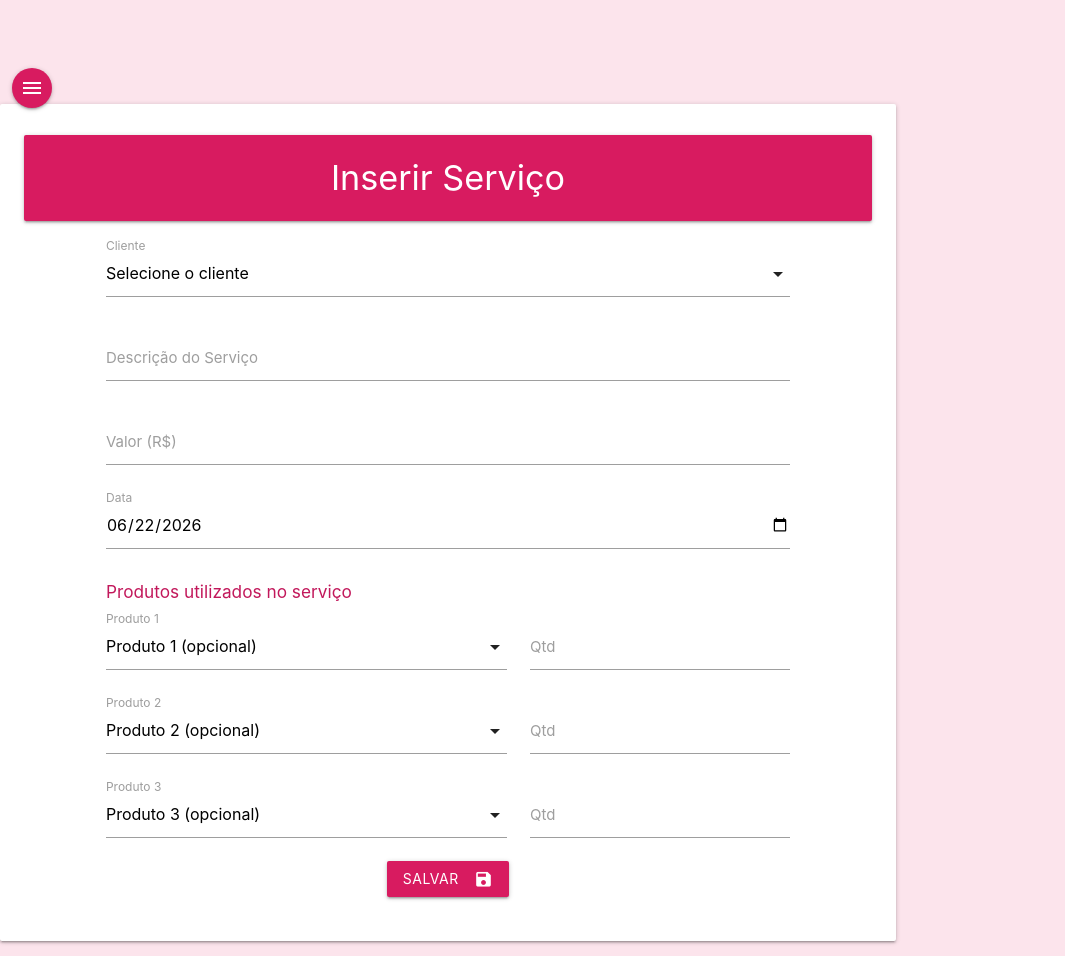
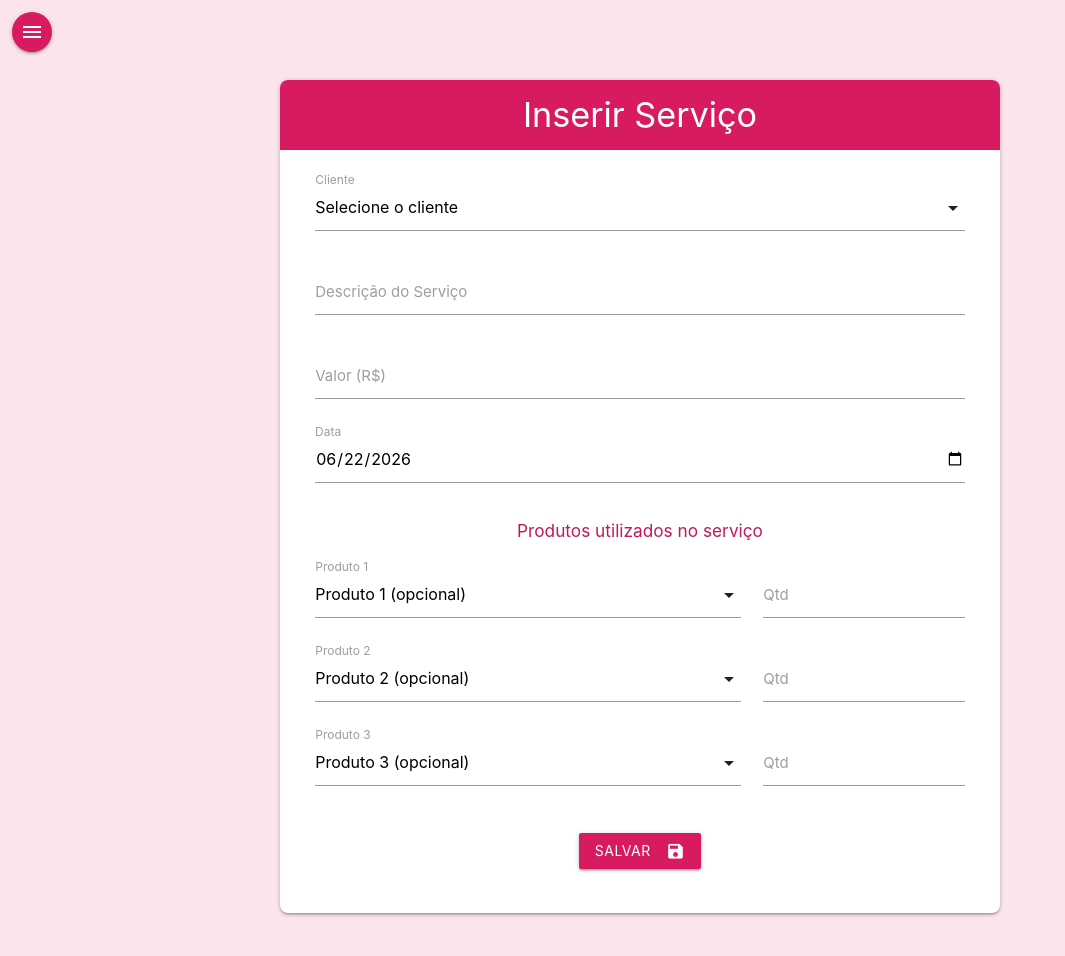
Before and after one commit to thiagocruzdev/gestao-estetica, a PHP site: page /VIEW/SERVICO/frminsservico.php in a window 1280 px wide. Shown: the whole page, without its empty margins (0-1065 px from the left). After the commit the page ends 916 px from the top, so only its background shows below. Run offline with PHP 8.4, Linux system fonts and the light colour scheme; the visitor is signed in with stand-in values (Sample User, id 1); data comes from the database, SQL or seed files in the repository; some libraries are stand-ins or nearby versions.

Commit message:
Centralizado menus

```diff
--- a/VIEW/SERVICO/frminsservico.php
+++ b/VIEW/SERVICO/frminsservico.php
@@ -12,6 +12,7 @@ $lstProduto = $dalProduto->Select();
 <html lang="pt-br">
 <head>
     <link rel="stylesheet" href="https://cdnjs.cloudflare.com/ajax/libs/materialize/1.0.0/css/materialize.min.css">
+    <link rel="stylesheet" href="/lpphpadst126/view/css/style.css">
     <script src="https://code.jquery.com/jquery-3.1.1.min.js"></script>
     <script src="https://cdnjs.cloudflare.com/ajax/libs/materialize/1.0.0/js/materialize.min.js"></script>
     <link href="https://fonts.googleapis.com/icon?family=Material+Icons" rel="stylesheet">
@@ -19,10 +20,11 @@ $lstProduto = $dalProduto->Select();
     <meta charset="UTF-8"><title>Inserir Serviço</title>
 </head>
 <body class="pink lighten-5">
-    <div class="container card-panel">
-        <h4 class="center pink darken-1 white-text card-panel">Inserir Serviço</h4>
+    <div class="pagina-formulario">
+        <div class="card-formulario card-formulario-largo card-panel">
+            <h4 class="center pink darken-1 white-text titulo-formulario">Inserir Serviço</h4>
             <form action="opinsservico.php" method="POST" class="row">
-            <div class="input-field col s10 offset-s1">
+                <div class="input-field col s12">
                     <select name="cliente" required>
                         <option value="" disabled selected>Selecione o cliente</option>
                         <?php foreach ($lstCliente as $cliente) { ?>
@@ -31,19 +33,19 @@ $lstProduto = $dalProduto->Select();
                     </select>
                     <label>Cliente</label>
                 </div>
-            <div class="input-field col s10 offset-s1">
+                <div class="input-field col s12">
                     <input type="text" name="descricao" required><label>Descrição do Serviço</label>
                 </div>
-            <div class="input-field col s10 offset-s1">
+                <div class="input-field col s12">
                     <input type="number" name="valor" step="0.01" required><label>Valor (R$)</label>
                 </div>
-            <div class="input-field col s10 offset-s1">
+                <div class="input-field col s12">
                     <input type="date" name="data_servico" required value="<?php echo date('Y-m-d'); ?>"><label class="active">Data</label>
                 </div>
 
-            <div class="col s10 offset-s1"><h6 class="pink-text text-darken-2">Produtos utilizados no serviço</h6></div>
+                <div class="col s12"><h6 class="pink-text text-darken-2 subtitulo-formulario">Produtos utilizados no serviço</h6></div>
 
-            <div class="input-field col s6 offset-s1">
+                <div class="input-field col s12 m8">
                     <select name="produto[]">
                         <option value="" selected>Produto 1 (opcional)</option>
                         <?php foreach ($lstProduto as $produto) { ?>
@@ -52,11 +54,11 @@ $lstProduto = $dalProduto->Select();
                     </select>
                     <label>Produto 1</label>
                 </div>
-            <div class="input-field col s4">
+                <div class="input-field col s12 m4">
                     <input type="number" name="quantidade[]" step="0.01" min="0"><label>Qtd</label>
                 </div>
 
-            <div class="input-field col s6 offset-s1">
+                <div class="input-field col s12 m8">
                     <select name="produto[]">
                         <option value="" selected>Produto 2 (opcional)</option>
                         <?php foreach ($lstProduto as $produto) { ?>
@@ -65,11 +67,11 @@ $lstProduto = $dalProduto->Select();
                     </select>
                     <label>Produto 2</label>
                 </div>
-            <div class="input-field col s4">
+                <div class="input-field col s12 m4">
                     <input type="number" name="quantidade[]" step="0.01" min="0"><label>Qtd</label>
                 </div>
 
-            <div class="input-field col s6 offset-s1">
+                <div class="input-field col s12 m8">
                     <select name="produto[]">
                         <option value="" selected>Produto 3 (opcional)</option>
                         <?php foreach ($lstProduto as $produto) { ?>
@@ -78,14 +80,15 @@ $lstProduto = $dalProduto->Select();
                     </select>
                     <label>Produto 3</label>
                 </div>
-            <div class="input-field col s4">
+                <div class="input-field col s12 m4">
                     <input type="number" name="quantidade[]" step="0.01" min="0"><label>Qtd</label>
                 </div>
 
-            <div class="center col s12">
+                <div class="acoes-formulario col s12">
                     <button class="btn pink darken-1" type="submit">Salvar <i class="material-icons right">save</i></button>
                 </div>
             </form>
         </div>
+    </div>
 </body>
 </html>
--- a/VIEW/css/style.css
+++ b/VIEW/css/style.css
@@ -94,3 +94,48 @@ table thead.pink.lighten-3 {
 body.pink.lighten-5 {
   padding-top: 56px;
 }
+
+.pagina-formulario {
+  display: flex;
+  justify-content: center;
+  align-items: flex-start;
+  min-height: calc(100vh - 56px);
+  padding: 24px 16px;
+  box-sizing: border-box;
+}
+
+.card-formulario {
+  width: 100%;
+  max-width: 560px;
+  margin: 0 auto;
+  border-radius: 8px;
+}
+
+.card-formulario-largo {
+  max-width: 720px;
+}
+
+.card-formulario .titulo-formulario {
+  margin: -24px -24px 20px;
+  padding: 16px;
+  border-radius: 8px 8px 0 0;
+}
+
+.card-formulario .detalhes-conteudo {
+  text-align: center;
+}
+
+.card-formulario .detalhes-conteudo p {
+  margin: 10px 0;
+  font-size: 1.05rem;
+}
+
+.card-formulario .acoes-formulario {
+  margin-top: 24px;
+  text-align: center;
+}
+
+.card-formulario .subtitulo-formulario {
+  text-align: center;
+  margin: 16px 0;
+}
```
Also changed, not shown: VIEW/CLIENTE/frmdetcliente.php (+8 -3 lines), VIEW/CLIENTE/frmedtcliente.php (+10 -7 lines), VIEW/CLIENTE/frminscliente.php (+10 -7 lines), VIEW/PRODUTO/frmdetproduto.php (+8 -3 lines), VIEW/PRODUTO/frmedtproduto.php (+9 -6 lines), VIEW/PRODUTO/frminsproduto.php (+9 -6 lines), VIEW/SERVICO/frmdetservico.php (+10 -13 lines), VIEW/SERVICO/frmedtservico.php (+10 -7 lines), VIEW/USUARIO/frmdetusuario.php (+8 -3 lines), VIEW/USUARIO/frmedtusuario.php (+10 -7 lines), VIEW/USUARIO/frminsusuario.php (+10 -7 lines). Lines whose indentation alone changed are shown as unchanged.
